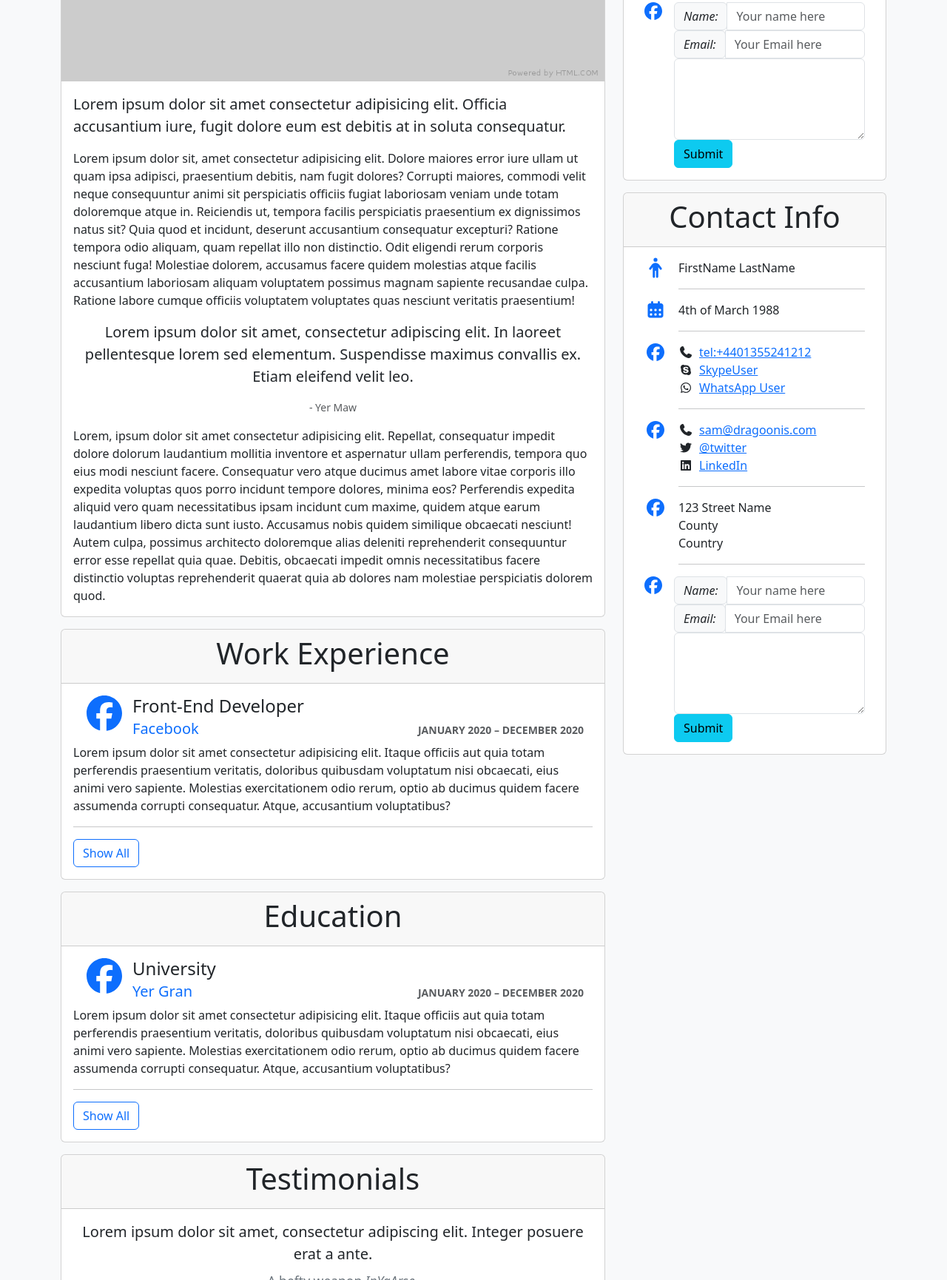
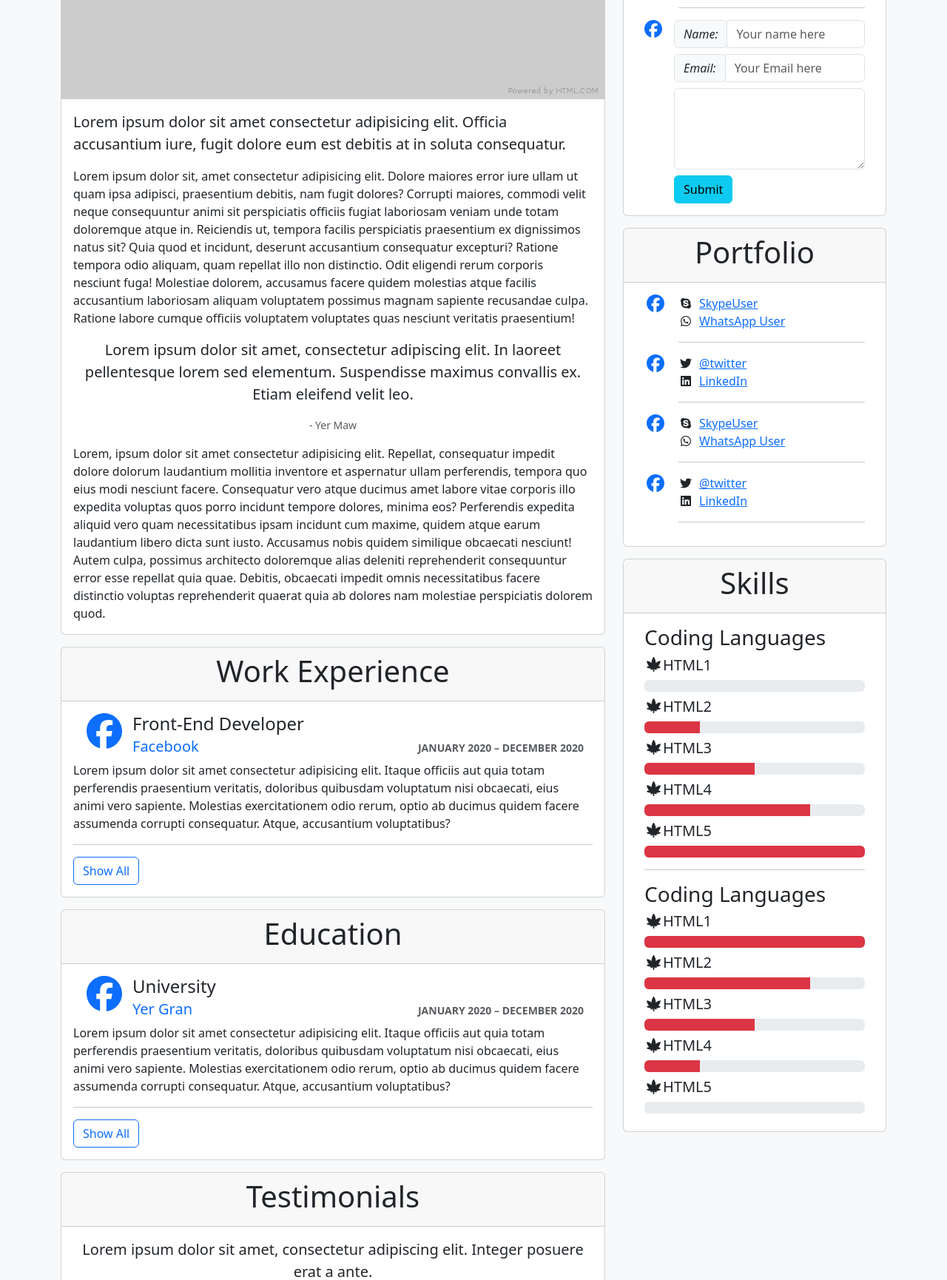
Before and after one commit to Sam-Ryan/bootstrap, a plain HTML site: page project2/index.html in a window 1280 px wide. Shown: the part 540-2270 px from the top of the page at 74% size. Drawn offline with nearby package versions, Linux system fonts and the light colour scheme.

Commit message:
project2 - finished

```diff
--- a/project2/index.html
+++ b/project2/index.html
@@ -8,9 +8,7 @@
     <link href="css/bootstrap.min.css" rel="stylesheet">
 </head>
 
-<body class="bg-light">
-
-
+<body class="bg-light">q
     <div class="container mt-4">
         <div class="row">
             <div class="col-12 col-lg-8">
@@ -67,8 +65,6 @@
                             dolorem quod.</p>
                     </div>
                 </div>
-
-                <!-- SECTION 2 -->
 
                 <!-- WORK EXPERIENCE CARD -->
                 <div class="card mb-3">
@@ -252,10 +248,10 @@
 
             </div>
 
-            <!-- CONTACT DETAILS CARD -->
+            <!-- coloumn split for resize -->
             <div class="col-12 col-lg-4">
 
-
+                <!-- CONTACT DETAILS CARD -->
                 <div class="card mb-3 ">
                     <div class="card-header">
                         <h1 class="text-center">Contact Info</h1>
@@ -320,7 +316,7 @@
                                 <i class="fab fa-facebook fa-fw fa-xl me-3 text-primary"></i>
                                 <div class="flex-grow-1">
                                     <div class="form">
-                                        <div class="input-group mr-2 ">
+                                        <div class="input-group mr-2 mb-2">
                                             <div class="input-group-prepend">
                                                 <span class="input-group-text">
                                                     <i>Name:</i>
@@ -328,7 +324,7 @@
                                             </div>
                                             <input type="text" class="form-control" placeholder="Your name here">
                                         </div>
-                                        <div class="input-group mr-2">
+                                        <div class="input-group mr-2 mb-2">
                                             <div class="input-group-prepend">
                                                 <span class="input-group-text">
                                                     <i>Email:</i>
@@ -336,7 +332,7 @@
                                             </div>
                                             <input type="email" class="form-control" placeholder="Your Email here">
                                         </div>
-                                        <div class="form-group">
+                                        <div class="form-group mb-2">
                                             <textarea id="textarea" class="form-control" rows="4"></textarea>
                                         </div>
                                         <input type="submit" class="btn btn-info">
@@ -347,33 +343,17 @@
                     </div>
                 </div>
 
-
+                <!-- PORTFOLIO CARD -->
                 <div class="card mb-3 ">
-                    <div class="card-header">
-                        <h1 class="text-center">Contact Info</h1>
+                    <div class="card-header ">
+                        <h1 class="text-center">Portfolio</h1>
                     </div>
                     <div class="card-body">
                         <div class="container">
-                            <div class="d-flex">
-                                <i class="fa-solid fa-person fa-fw fa-xl me-3 text-primary"></i>
-                                <div class="flex-grow-1">
-                                    <P>FirstName LastName</P>
-                                    <hr>
-                                </div>
-                            </div>
-                            <div class="d-flex">
-                                <i class="fa-solid fa-calendar-days fa-fw fa-xl me-3 text-primary"></i>
-                                <div class="flex-grow-1">
-                                    <P>4th of March 1988</P>
-                                    <hr>
-                                </div>
-                            </div>
                             <div class="d-flex align-items-start">
                                 <i class="fab fa-facebook fa-fw fa-xl me-3 text-primary"></i>
                                 <div class="flex-grow-1">
                                     <ul class="list-unstyled">
-                                        <li><i class="fa-solid fa-phone me-2"></i><a
-                                                href="tel:+4401355241212">tel:+4401355241212</a></li>
                                         <li><i class="fa-brands fa-skype me-2"></i><a href="@sam">SkypeUser</a></li>
                                         <li><i class="fa-brands fa-whatsapp me-2"></i><a href="#0">WhatsApp User</a>
                                         </li>
@@ -387,8 +367,6 @@
                                 <i class="fab fa-facebook fa-fw fa-xl me-3 text-primary"></i>
                                 <div class="flex-grow-1">
                                     <ul class="list-unstyled">
-                                        <li><i class="fa-solid fa-phone me-2"></i><a
-                                                href="mailto:sam@dragoonis.com">sam@dragoonis.com</a></li>
                                         <li><i class="fa-brands fa-twitter me-2"></i><a href="#0">@twitter</a></li>
                                         <li><i class="fa-brands fa-linkedin me-2"></i><a href="#0">LinkedIn</a></li>
                                     </ul>
@@ -400,10 +378,11 @@
                                 <i class="fab fa-facebook fa-fw fa-xl me-3 text-primary"></i>
                                 <div class="flex-grow-1">
                                     <ul class="list-unstyled">
-                                        <li>123 Street Name</li>
-                                        <li>County</li>
-                                        <li>Country</li>
+                                        <li><i class="fa-brands fa-skype me-2"></i><a href="@sam">SkypeUser</a></li>
+                                        <li><i class="fa-brands fa-whatsapp me-2"></i><a href="#0">WhatsApp User</a>
+                                        </li>
                                     </ul>
+
                                     <hr>
                                 </div>
                             </div>
@@ -411,42 +390,83 @@
                             <div class="d-flex align-items-start">
                                 <i class="fab fa-facebook fa-fw fa-xl me-3 text-primary"></i>
                                 <div class="flex-grow-1">
-                                    <div class="form">
-                                        <div class="input-group mr-2 ">
-                                            <div class="input-group-prepend">
-                                                <span class="input-group-text">
-                                                    <i>Name:</i>
-                                                </span>
-                                            </div>
-                                            <input type="text" class="form-control" placeholder="Your name here">
-                                        </div>
-                                        <div class="input-group mr-2">
-                                            <div class="input-group-prepend">
-                                                <span class="input-group-text">
-                                                    <i>Email:</i>
-                                                </span>
-                                            </div>
-                                            <input type="email" class="form-control" placeholder="Your Email here">
-                                        </div>
-                                        <div class="form-group">
-                                            <textarea id="textarea" class="form-control" rows="4"></textarea>
-                                        </div>
-                                        <input type="submit" class="btn btn-info">
-                                    </div>
+                                    <ul class="list-unstyled">
+                                        <li><i class="fa-brands fa-twitter me-2"></i><a href="#0">@twitter</a></li>
+                                        <li><i class="fa-brands fa-linkedin me-2"></i><a href="#0">LinkedIn</a></li>
+                                    </ul>
+                                    <hr>
                                 </div>
                             </div>
                         </div>
                     </div>
                 </div>
 
-
-
-
+                <!-- PROGRESS BARS -->
+                <div class="card mb-3 ">
+                    <div class="card-header ">
+                        <h1 class="text-center">Skills</h1>
+                    </div>
+                    <div class="card-body">
+                        <div class="container">
+                            <div class="h3">Coding Languages</div>
+                            <h5><i class="fa-solid fa-cannabis"></i>HTML1</h5>
+                            <div class="progress mb-2">
+                                <div class="progress-bar bg-danger w-0" role="progressbar" aria-valuenow="0"
+                                    aria-valuemin="0" aria-valuemax="100"></div>
+                            </div>
+                            <h5><i class="fa-solid fa-cannabis"></i>HTML2</h5>
+                            <div class="progress mb-2">
+                                <div class="progress-bar bg-danger w-25" role="progressbar" aria-valuenow="25"
+                                    aria-valuemin="0" aria-valuemax="100"></div>
+                            </div>
+                            <h5><i class="fa-solid fa-cannabis"></i>HTML3</h5>
+                            <div class="progress mb-2">
+                                <div class="progress-bar bg-danger w-50" role="progressbar" aria-valuenow="50"
+                                    aria-valuemin="0" aria-valuemax="100"></div>
+                            </div>
+                            <h5><i class="fa-solid fa-cannabis"></i>HTML4</h5>
+                            <div class="progress mb-2">
+                                <div class="progress-bar bg-danger w-75" role="progressbar" aria-valuenow="75"
+                                    aria-valuemin="0" aria-valuemax="100"></div>
+                            </div>
+                            <h5><i class="fa-solid fa-cannabis"></i>HTML5</h5>
+                            <div class="progress mb-2">
+                                <div class="progress-bar bg-danger w-100" role="progressbar" aria-valuenow="100"
+                                    aria-valuemin="0" aria-valuemax="100"></div>
+                            </div>
+                            <hr>
+                            <div class="h3">Coding Languages</div>
+                            <h5><i class="fa-solid fa-cannabis"></i>HTML1</h5>
+                            <div class="progress mb-2">
+                                <div class="progress-bar bg-danger w-100" role="progressbar" aria-valuenow="50"
+                                    aria-valuemin="0" aria-valuemax="100"></div>
+                            </div>
+                            <h5><i class="fa-solid fa-cannabis"></i>HTML2</h5>
+                            <div class="progress mb-2">
+                                <div class="progress-bar bg-danger w-75" role="progressbar" aria-valuenow="50"
+                                    aria-valuemin="0" aria-valuemax="100"></div>
+                            </div>
+                            <h5><i class="fa-solid fa-cannabis"></i>HTML3</h5>
+                            <div class="progress mb-2">
+                                <div class="progress-bar bg-danger w-50" role="progressbar" aria-valuenow="50"
+                                    aria-valuemin="0" aria-valuemax="100"></div>
+                            </div>
+                            <h5><i class="fa-solid fa-cannabis"></i>HTML4</h5>
+                            <div class="progress mb-2">
+                                <div class="progress-bar bg-danger w-25" role="progressbar" aria-valuenow="50"
+                                    aria-valuemin="0" aria-valuemax="100"></div>
+                            </div>
+                            <h5><i class="fa-solid fa-cannabis"></i>HTML5</h5>
+                            <div class="progress mb-2">
+                                <div class="progress-bar bg-danger w-0" role="progressbar" aria-valuenow="50"
+                                    aria-valuemin="0" aria-valuemax="100"></div>
+                            </div>
+                        </div>
+                    </div>
+                </div>
             </div>
-
         </div>
     </div>
-
 
 </body>
 <script src="js/bootstrap.bundle.min.js"></script>
```
